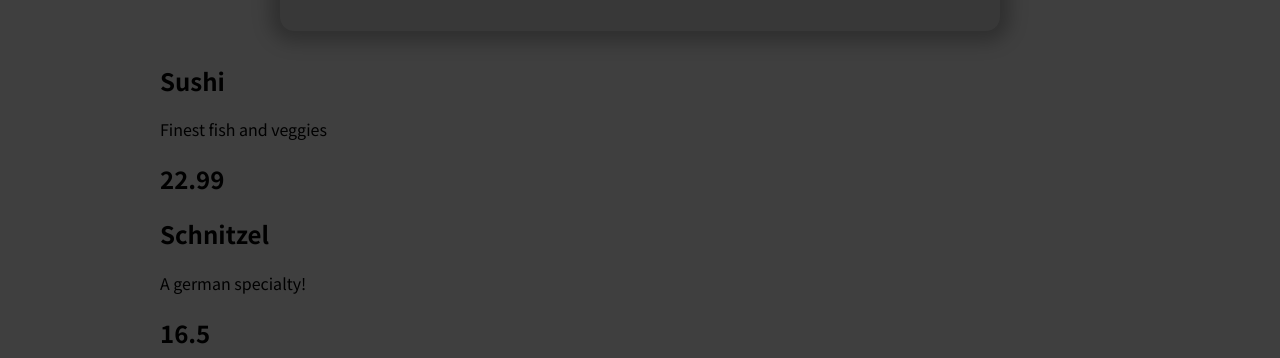
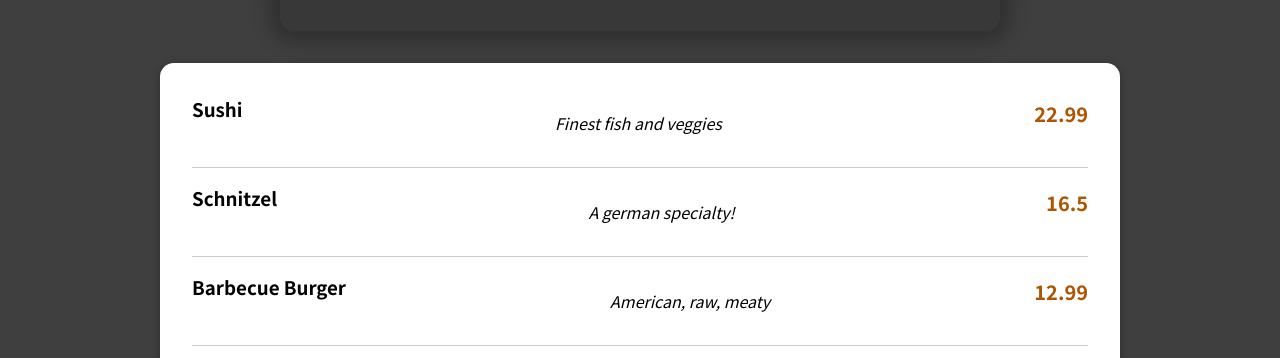
Before and after one commit to marovichn/food-ordering-react-app-project, a React (Create React App) app in the folder FoodOrderingApp/: page / in a window 1280 px wide. Shown: the part 442-800 px from the top of the page. Built offline with nearby package versions, Linux system fonts and the light colour scheme.

Commit message:
styled-mealsList

```diff
--- a/FoodOrderingApp/src/Meals/AvailableMeals.js
+++ b/FoodOrderingApp/src/Meals/AvailableMeals.js
@@ -1,4 +1,6 @@
+import Card from "../UI/Card";
 import classes from "./AvailableMeals.module.css";
+import MealItem from "./MealItem";
 
 const DUMMY_MEALS = [
   {
@@ -29,19 +31,20 @@
 
 const AvailableMeals = () => {
   return (
-    <section className={classes.meals}>
+    <Card className={classes.meals}>
       <ul>
         {DUMMY_MEALS.map((meal) => {
           return (
-            <li key={meal.id}>
-              <h1>{meal.name}</h1>
-              <p>{meal.description}</p>
-              <h2>{meal.price}</h2>
-            </li>
+            <MealItem
+              name={meal.name}
+              description={meal.description}
+              key={meal.id}
+              price={meal.price}
+            />
           );
         })}
       </ul>
-    </section>
+    </Card>
   );
 };
 export default AvailableMeals;
--- /dev/null
+++ b/FoodOrderingApp/src/Meals/MealItem.js
@@ -0,0 +1,13 @@
+import React from "react";
+import classes from "./MealItem.module.css";
+
+const MealItem = (props) => {
+  return (
+    <li className={classes.meal} key={props.key}>
+      <h3>{props.name}</h3>
+      <p className={classes.description}>{props.description}</p>
+      <p className={classes.price}>{props.price}</p>
+    </li>
+  );
+};
+export default MealItem;
--- /dev/null
+++ b/FoodOrderingApp/src/Meals/MealItem.module.css
@@ -0,0 +1,22 @@
+.meal {
+  display: flex;
+  justify-content: space-between;
+  margin: 1rem;
+  padding-bottom: 1rem;
+  border-bottom: 1px solid #ccc;
+}
+
+.meal h3 {
+  margin: 0 0 0.25rem 0;
+}
+
+.description {
+  font-style: italic;
+}
+
+.price {
+  margin-top: 0.25rem;
+  font-weight: bold;
+  color: #ad5502;
+  font-size: 1.25rem;
+}
```
